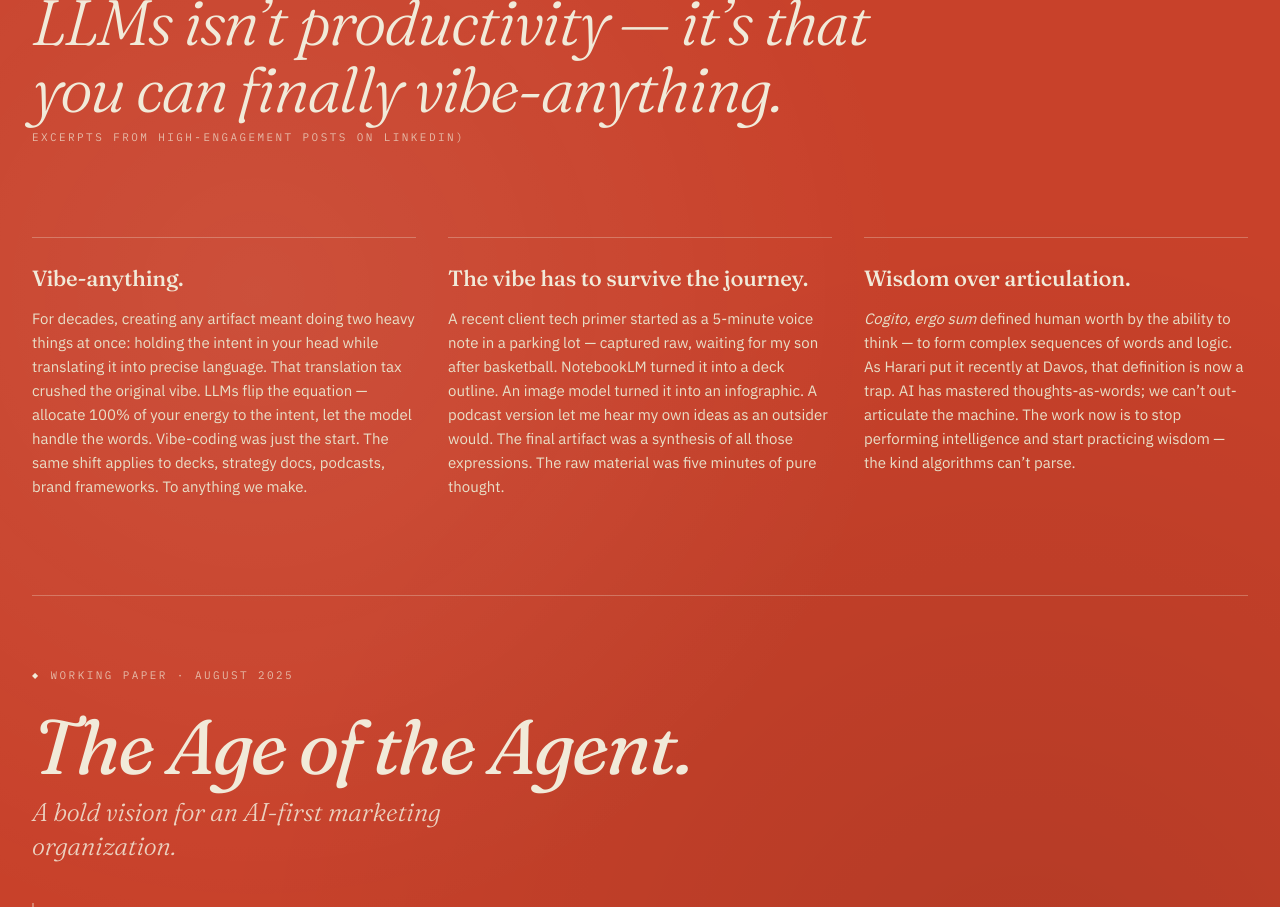
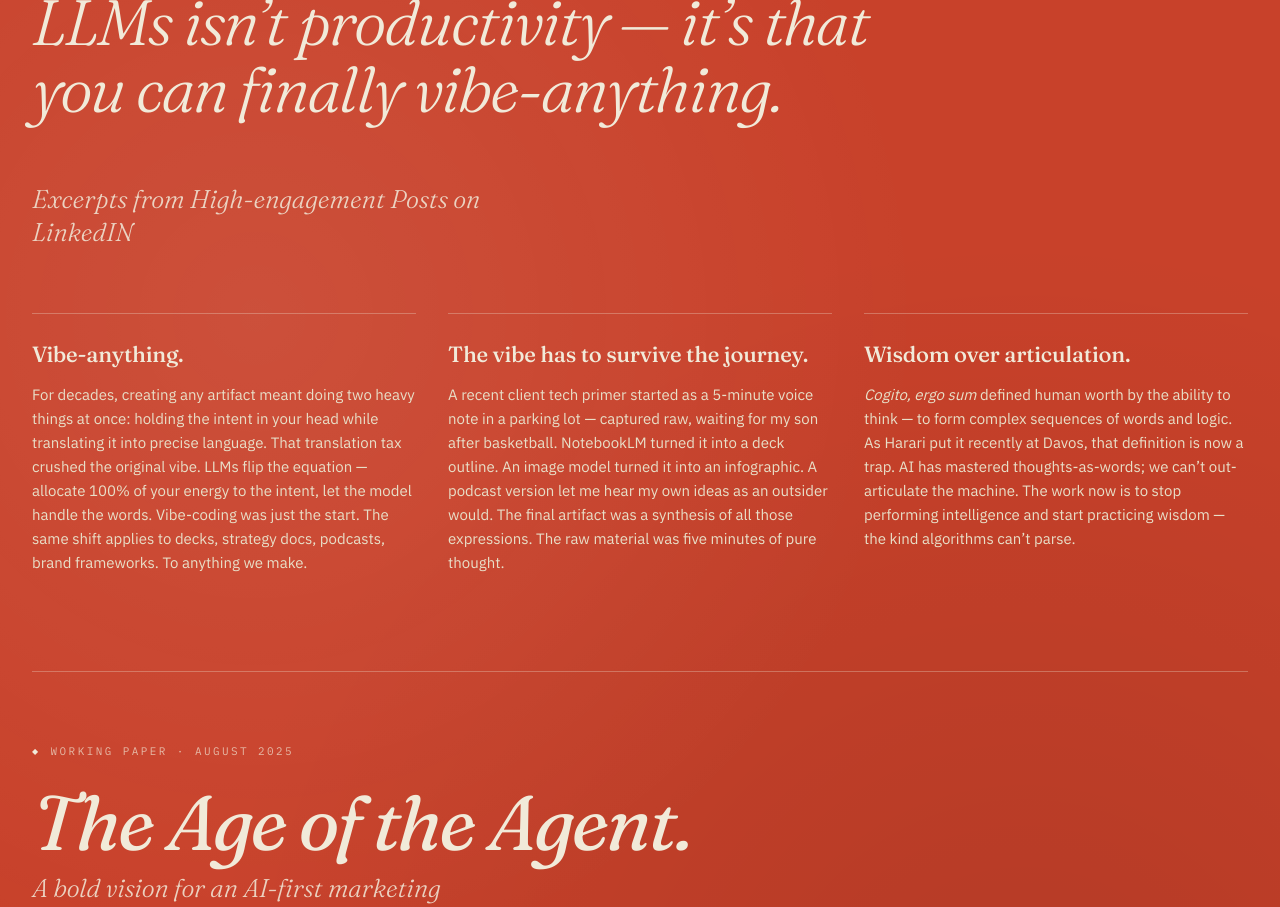
Before and after one commit to pradeepananth-cyber/pradeep-ananth-resume, a React (Vite) app: page / in a window 1280 px wide. Shown: the part 8020-8927 px from the top of the page. Built offline with nearby package versions, Linux system fonts and the light colour scheme.

Commit message:
POV update 4

```diff
--- a/src/pradeep_ananth.jsx
+++ b/src/pradeep_ananth.jsx
@@ -315,7 +315,8 @@ export default function PradeepResume() {
           <p className="pov-quote">
             The most liberating thing about LLMs isn&rsquo;t productivity &mdash; it&rsquo;s that you can finally vibe-anything.
           </p>
-          <p className="pov-feature-label">Excerpts from High-engagement Posts on LinkedIN)</p>
+          <br/><br/>
+          <p className="pov-feature-sub">Excerpts from High-engagement Posts on LinkedIN</p>
 
           <div className="pov-grid">
             <PovCard h="Vibe-anything."
```
